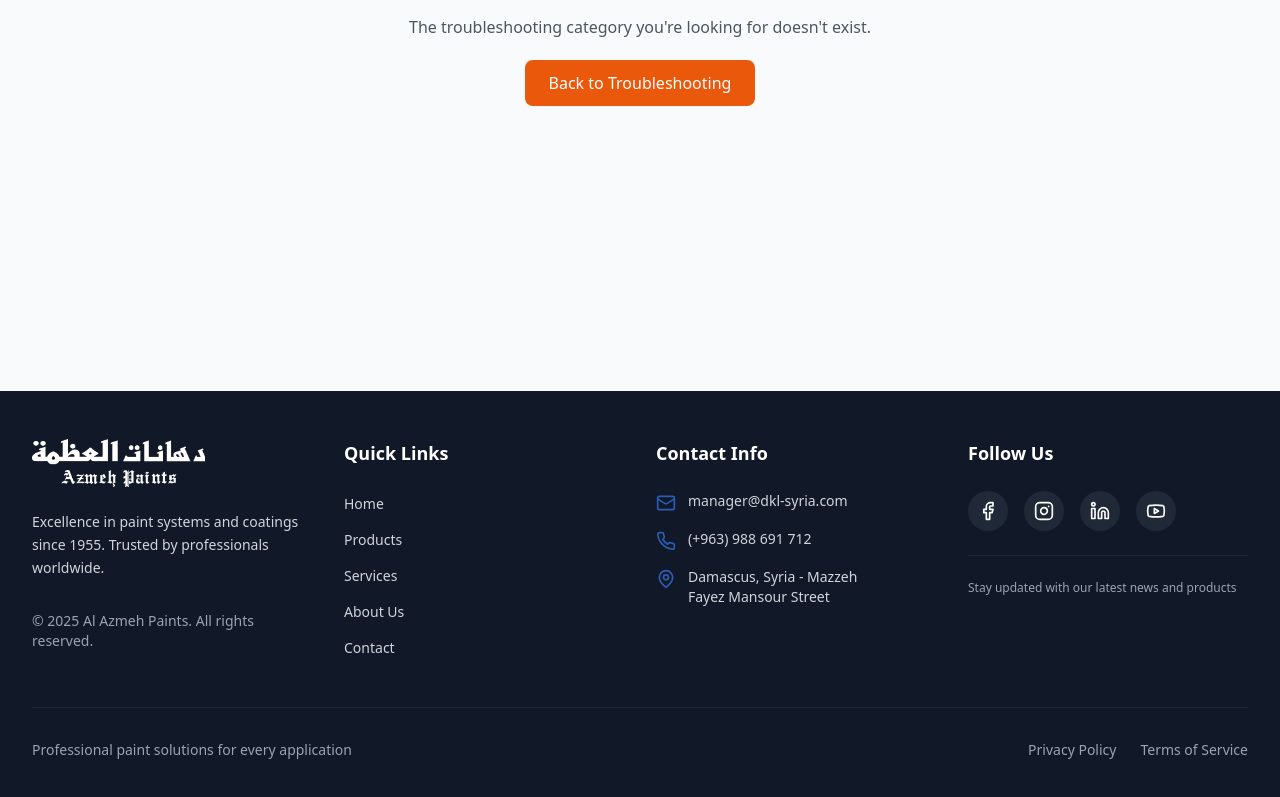
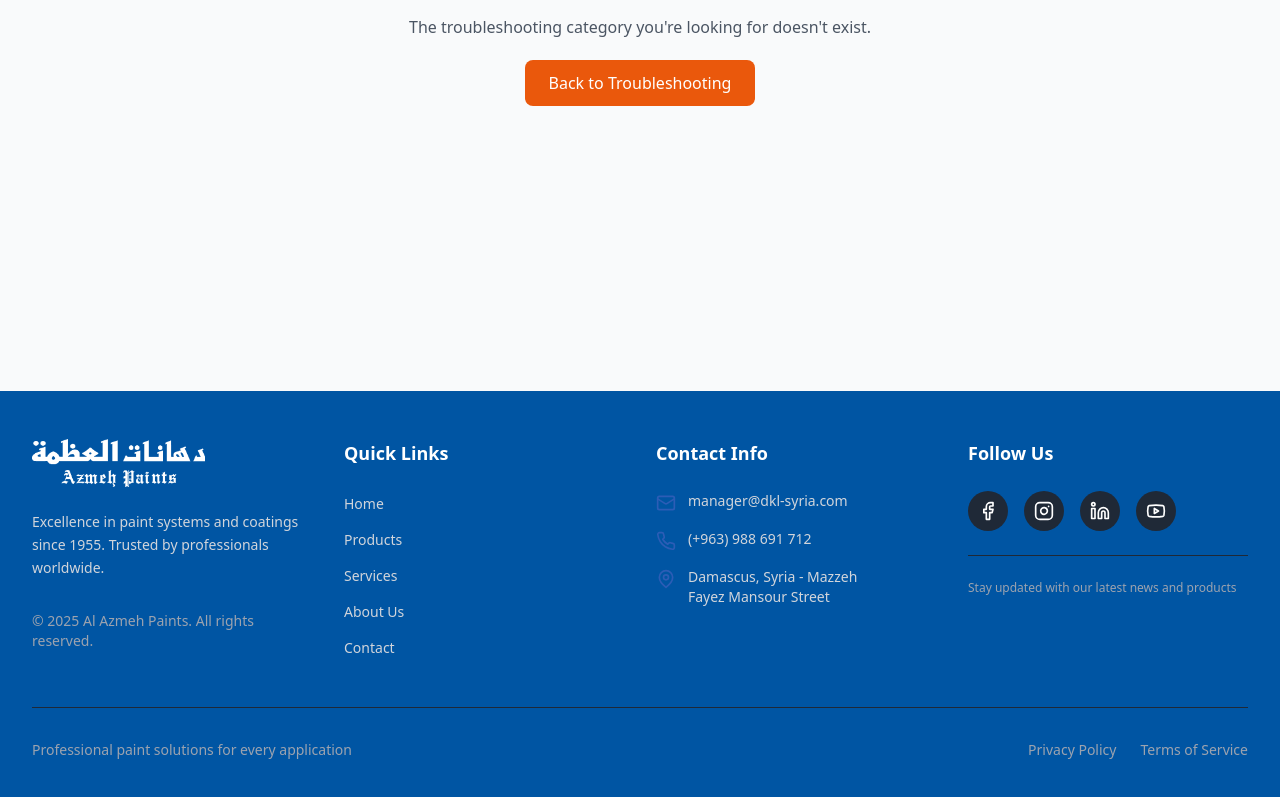
Before and after one commit to AzmehAh/azmeh-web, a React (Vite) app: page /troubleshooting/1 in a window 1280 px wide. Shown: the part 409-1206 px from the top of the page. Built offline with nearby package versions, Linux system fonts and the light colour scheme.

Commit message:
Updated Footer.tsx

```diff
--- a/src/components/Footer.tsx
+++ b/src/components/Footer.tsx
@@ -4,7 +4,7 @@ import { Link } from 'react-router-dom';
 
 const Footer = () => {
   return (
-    <footer className="bg-gray-900 text-white">
+    <footer className="bg-[#0055A3] text-white">
       <div className="max-w-7xl mx-auto px-4 sm:px-6 lg:px-8 py-12">
         <div className="grid grid-cols-1 md:grid-cols-2 lg:grid-cols-4 gap-8">
 
```
